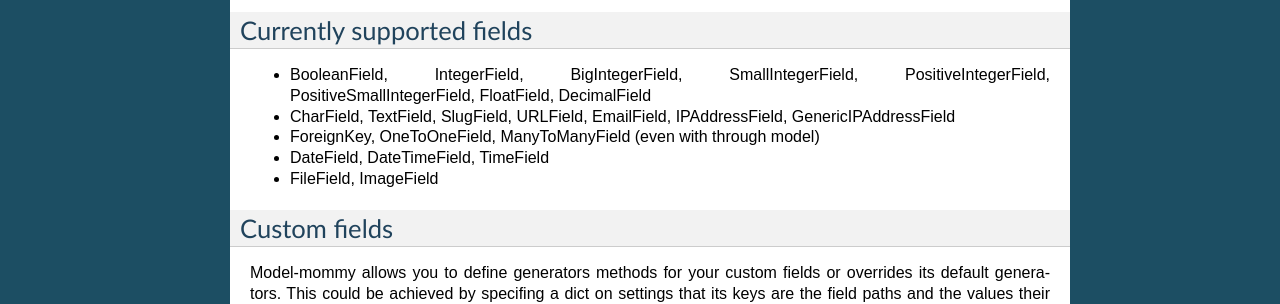
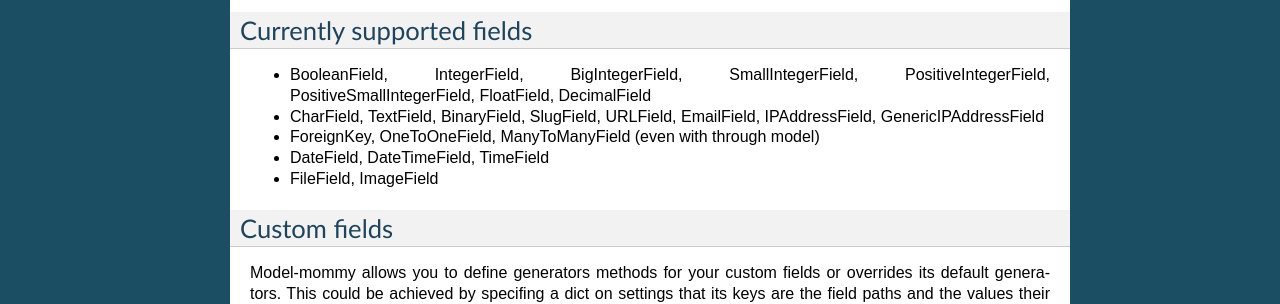
Before and after one commit to berinhard/model_mommy, a Sphinx documentation site: the page built from docs/source/how_mommy_behaves.rst, in a window 1280 px wide. Shown: the part 691-995 px from the top of the page. Built offline with Sphinx 7.4.7, drawn with Linux system fonts in a browser that asks for light colours.

Commit message:
Updated docs.

```diff
--- a/docs/source/how_mommy_behaves.rst
+++ b/docs/source/how_mommy_behaves.rst
@@ -45,7 +45,7 @@ Currently supported fields
 --------------------------
 
 * BooleanField, IntegerField, BigIntegerField, SmallIntegerField, PositiveIntegerField, PositiveSmallIntegerField, FloatField, DecimalField
-* CharField, TextField, SlugField, URLField, EmailField, IPAddressField, GenericIPAddressField
+* CharField, TextField, BinaryField, SlugField, URLField, EmailField, IPAddressField, GenericIPAddressField
 * ForeignKey, OneToOneField, ManyToManyField (even with through model)
 * DateField, DateTimeField, TimeField
 * FileField, ImageField
```
